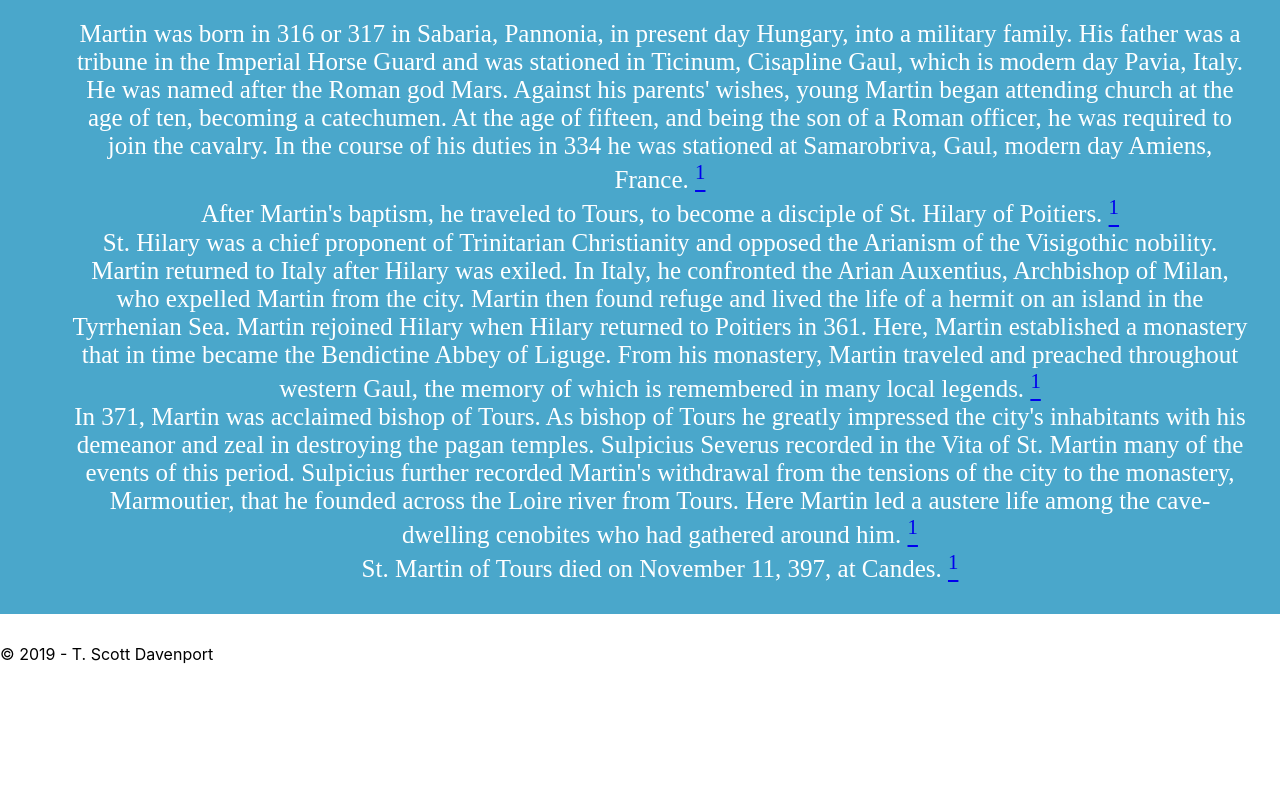
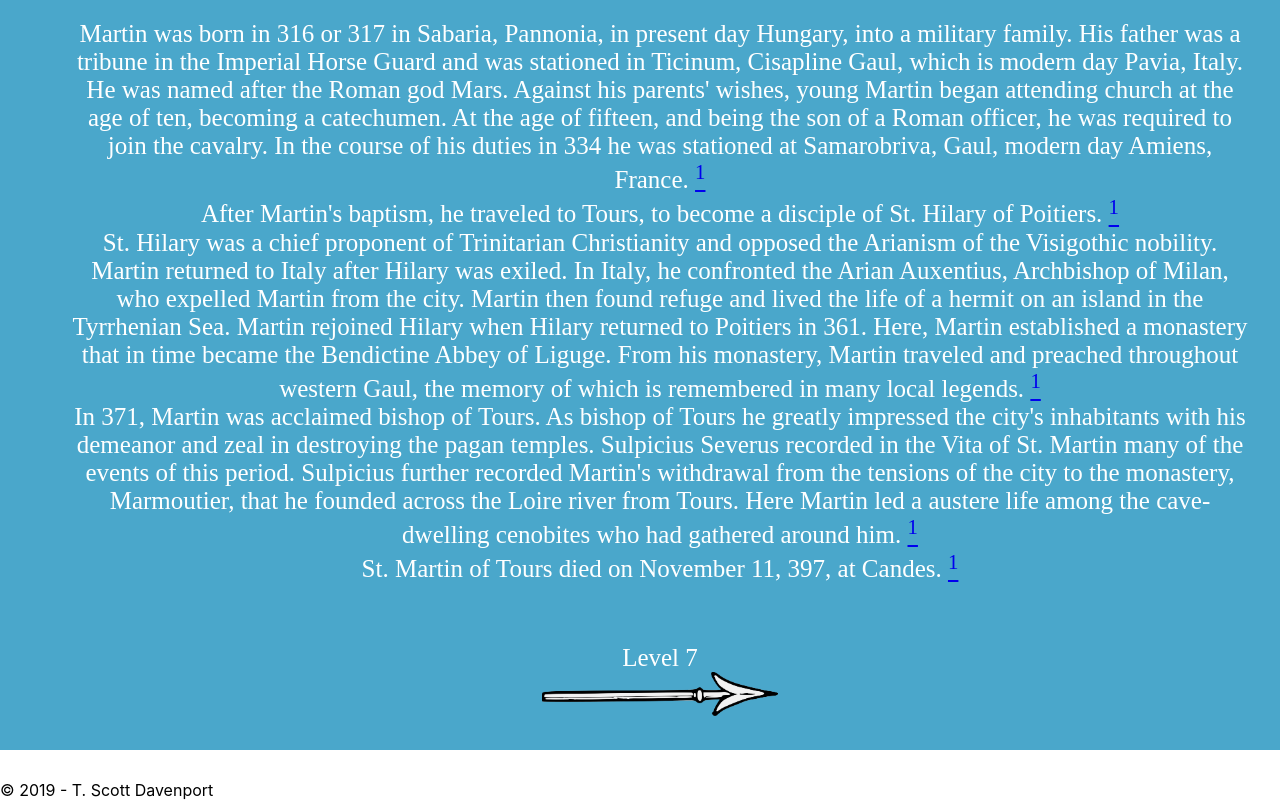
Before and after one commit to ReaganADavenport/press-A-to-begin, a React (Create React App) app: page /relics/cloak in a window 1280 px wide. Shown: the part 953-1753 px from the top of the page. Before the commit the page ends 1617 px from the top, so only its background shows below. Built offline with nearby package versions, Linux system fonts and the light colour scheme.

Commit message:
added links to connect the cloak and spear relics to the next level

```diff
--- a/src/components/relics/Cloak.js
+++ b/src/components/relics/Cloak.js
@@ -1,6 +1,8 @@
 import React from 'react';
+import { Link } from 'react-router-dom';
 
 import StMartin from '../../images/St_Martin.jpg';
+import Spear from '../../images/Spear.png';
 
 import './relics.css';
 
@@ -20,6 +22,12 @@ const Cloak = () => {
             <li>In 371, Martin was acclaimed bishop of Tours. As bishop of Tours he greatly impressed the city's inhabitants with his demeanor and zeal in destroying the pagan temples. Sulpicius Severus recorded in the Vita of St. Martin many of the events of this period. Sulpicius further recorded Martin's withdrawal from the tensions of the city to the monastery, Marmoutier, that he founded across the Loire river from Tours. Here Martin led a austere life among the cave-dwelling cenobites who had gathered around him. <a href="https://orthodoxwiki.org/Martin_of_Tours"><sup>1</sup></a> </li>
             <li>St. Martin of Tours died on November 11, 397, at Candes. <a href="https://orthodoxwiki.org/Martin_of_Tours"><sup>1</sup></a> </li>
         </ul>
+
+        <ul>
+            <li>Level 7</li>
+            <Link to='/relics/hammer'><img src={Spear} alt="Spear"/></Link>
+        </ul>
+
         </div>
     )
 }
--- a/src/components/relics/Spear.js
+++ b/src/components/relics/Spear.js
@@ -1,6 +1,8 @@
 import React from 'react';
+import { Link } from 'react-router-dom';
 
 import StLonginus from '../../images/St_Longinus.jpg';
+import Arrow from '../../images/Spear.png';
 
 
 import './relics.css';
@@ -24,6 +26,11 @@ const Spear = () => {
             <li>Amazed and mortified by their host’s honesty, the Romans were knocked completely off balance – how could they behead a man of such noble character?  But even as they protested against the execution, this greathearted soldier insisted that they should carry out their orders to end his life.  In the end, St. Longinus and the two fellow-soldiers who had stood with him at the foot of the cross were taken to Jerusalem and beheaded, and the centurion’s destiny as a martyr for Jesus Christ was fulfilled. <a href="https://www.antiochpatriarchate.org/en/page/longinus-the-centurion/1247/"><sup>2</sup></a> </li>
         </ul>
 
+        <ul>
+            <li>Level 6</li>
+            <Link to='/relics/cloak'><img src={Arrow} alt="Spear"/></Link>
+        </ul>
+
         </div>
     )
 }
```
